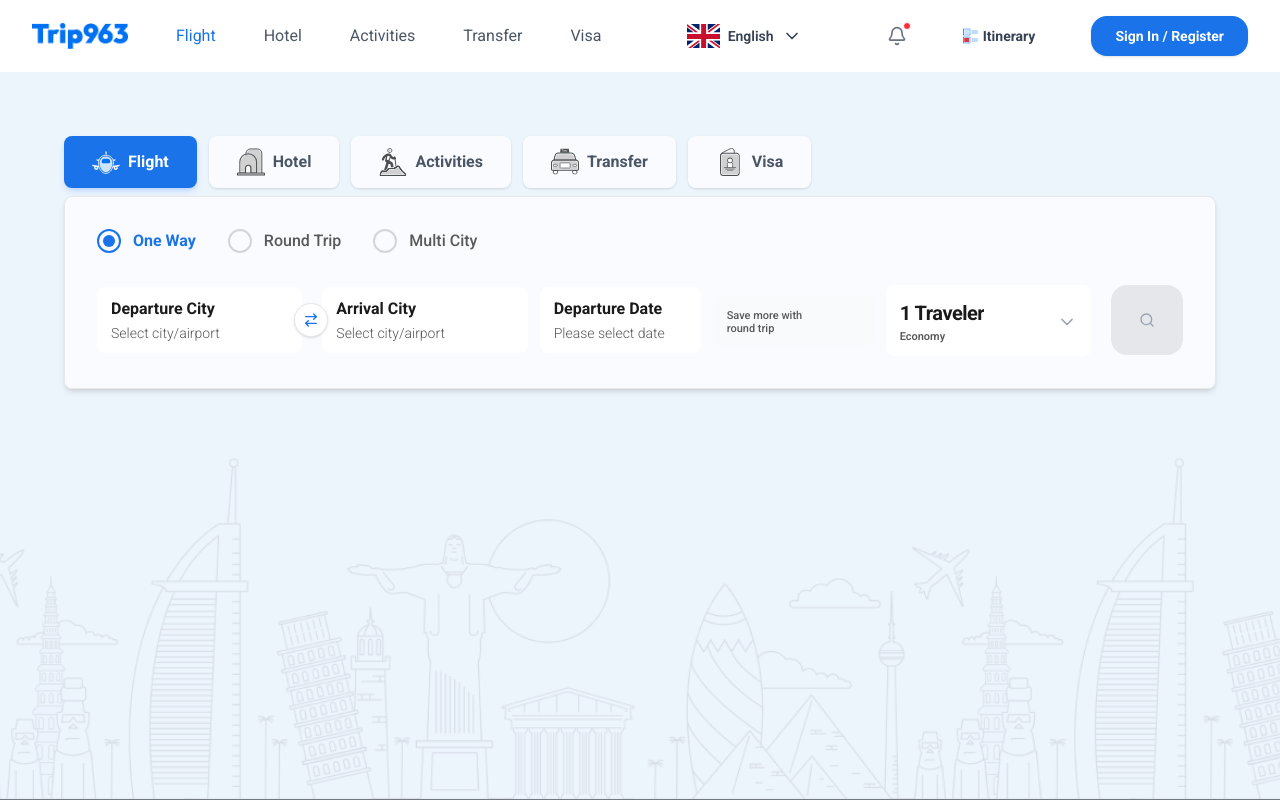
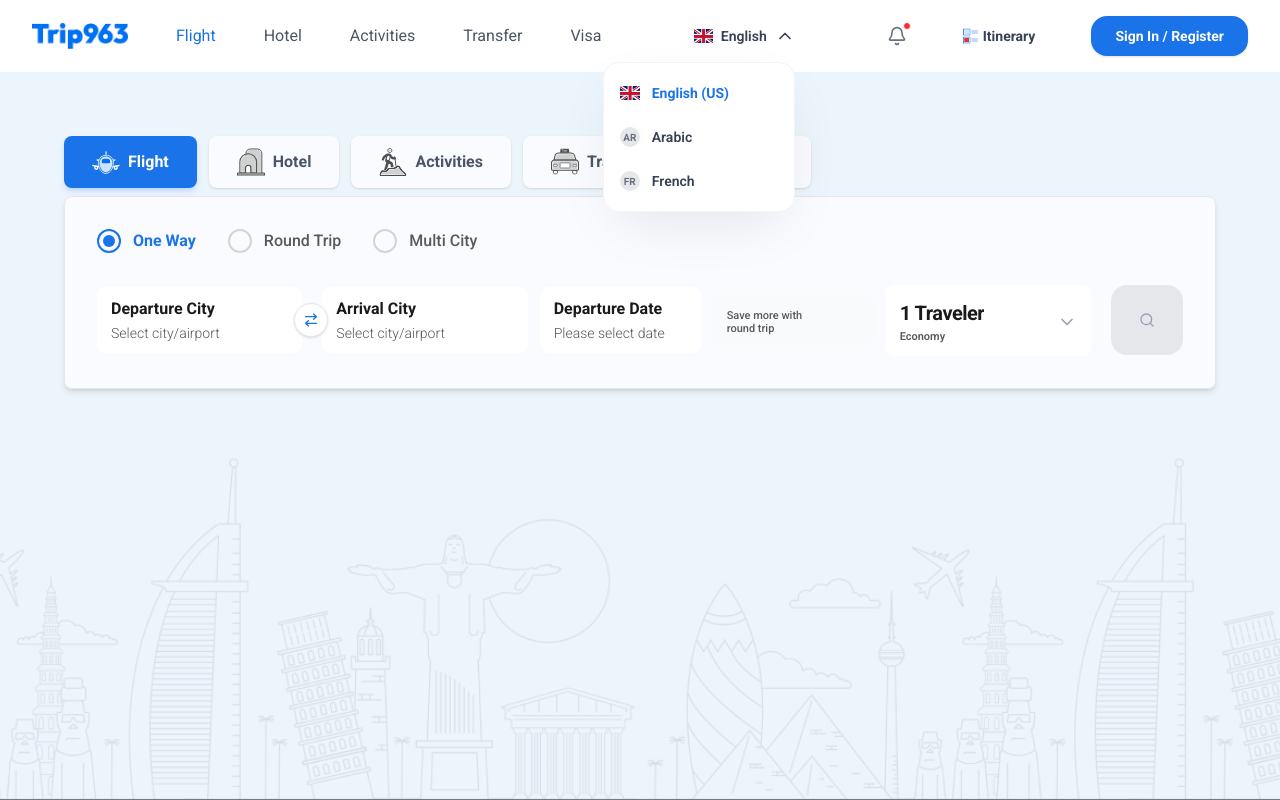
Before and after one commit to rakibthpi/tour-travell-date, a Next.js app: page / in a window 1280 px wide. Both pictures are taken after a click on the button "English". Built offline with nearby package versions, Linux system fonts and the light colour scheme.

Commit message:
some change

```diff
--- a/components/Header.tsx
+++ b/components/Header.tsx
@@ -1,6 +1,23 @@
+"use client";
+
+import React, {useState, useRef, useEffect} from "react";
 import {Bell, ChevronDown} from "lucide-react";
+import {motion, AnimatePresence} from "framer-motion";
 
 export default function Header() {
+  const [isLangOpen, setIsLangOpen] = useState(false);
+  const dropdownRef = useRef<HTMLDivElement>(null);
+
+  useEffect(() => {
+    function handleClickOutside(event: MouseEvent) {
+      if (dropdownRef.current && !dropdownRef.current.contains(event.target as Node)) {
+        setIsLangOpen(false);
+      }
+    }
+    document.addEventListener("mousedown", handleClickOutside);
+    return () => document.removeEventListener("mousedown", handleClickOutside);
+  }, []);
+
   return (
     <header className="w-full h-18 bg-white flex items-center justify-center px-8 z-50">
       <div className="w-full container mx-auto flex items-center justify-between">
@@ -30,14 +47,61 @@ export default function Header() {
             </a>
           </nav>
         </div>
-        <div>
-          <button className="flex items-center space-x-2 text-gray-700 font-semibold text-sm hover:text-[#1A73E8] transition-colors">
-            <span className="text-base">
-              <img src="./usa.png" alt="photos" />
+        <div className="relative z-50" ref={dropdownRef}>
+          <button
+            onClick={() => setIsLangOpen(!isLangOpen)}
+            className="flex items-center space-x-2 text-gray-700 font-semibold text-sm hover:text-[#1A73E8] transition-colors"
+          >
+            <span className="text-base flex items-center">
+              <img src="./usa.png" alt="English" className="h-[14px]" />
             </span>
             <span>English</span>
-            <ChevronDown className="w-5 h-5" />
+            <ChevronDown className={`w-5 h-5 transition-transform duration-200 ${isLangOpen ? "rotate-180" : ""}`} />
           </button>
+
+          <AnimatePresence>
+            {isLangOpen && (
+              <motion.div
+                initial={{opacity: 0, scale: 0.95, y: 10}}
+                animate={{opacity: 1, scale: 1, y: 0}}
+                exit={{opacity: 0, scale: 0.95, y: 10}}
+                transition={{duration: 0.15}}
+                className="absolute top-full mt-4 right-0 bg-white border border-gray-100 shadow-[0_20px_60px_-15px_rgba(0,0,0,0.1)] rounded-xl py-2 w-48 overflow-hidden"
+              >
+                <div className="flex flex-col">
+                  <button
+                    onClick={() => setIsLangOpen(false)}
+                    className="flex items-center space-x-3 px-4 py-3 hover:bg-blue-50 transition-colors w-full text-left"
+                  >
+                    <img src="./usa.png" alt="English" className="w-5" />
+                    <span className="text-sm font-bold text-[#1A73E8]">English (US)</span>
+                  </button>
+                  <button
+                    onClick={() => setIsLangOpen(false)}
+                    className="flex items-center space-x-3 px-4 py-3 hover:bg-gray-50 transition-colors w-full text-left group"
+                  >
+                    <div className="w-5 h-5 rounded-full bg-gray-200 flex items-center justify-center text-[10px] font-bold text-gray-500 group-hover:bg-[#1A73E8] group-hover:text-white transition-colors">
+                      AR
+                    </div>
+                    <span className="text-sm font-semibold text-gray-700 group-hover:text-[#1A73E8] transition-colors">
+                      Arabic
+                    </span>
+                  </button>
+                  <button
+                    onClick={() => setIsLangOpen(false)}
+                    className="flex items-center space-x-3 px-4 py-3 hover:bg-gray-50 transition-colors w-full text-left group"
+                  >
+                    <div className="w-5 h-5 rounded-full bg-gray-200 flex items-center justify-center text-[10px] font-bold text-gray-500 group-hover:bg-[#1A73E8] group-hover:text-white transition-colors">
+                      FR
+                    </div>
+                    <span className="text-sm font-semibold text-gray-700 group-hover:text-[#1A73E8] transition-colors">
+                      French
+                    </span>
+                  </button>
+                </div>
+              </motion.div>
+            )}
+          </AnimatePresence>
         </div>
 
         {/* Right Side: Actions */}
--- a/components/flight/DateSelector.tsx
+++ b/components/flight/DateSelector.tsx
@@ -117,7 +117,7 @@ export function CalendarPopup({openPopup, setOpenPopup, tripType, departureDate,
       initial={{opacity: 0, scale: 0.95, y: 20}}
       animate={{opacity: 1, scale: 1, y: 0}}
       exit={{opacity: 0, scale: 0.95, y: 20}}
-      className="absolute z-[100] top-[120px] left-[40%]"
+      className="absolute z-[100] top-[160px] left-[40%]"
     >
       <FareCalendarPicker
         tripType={tripType}
--- a/components/flight/LocationSelector.tsx
+++ b/components/flight/LocationSelector.tsx
@@ -115,8 +115,8 @@ export function LocationPopup({openPopup, searchQuery, setSearchQuery, filteredA
       animate={{opacity: 1, scale: 1, y: 0}}
       exit={{opacity: 0, scale: 0.95, y: -20}}
       className={cn(
-        "absolute z-[100] bg-white shadow-[0_24px_60px_-15px_rgba(0,0,0,0.3)] border border-border-light rounded-2xl p-0 w-[400px] overflow-hidden top-[120px]",
-        openPopup === "fromSearch" ? "left-8" : "left-[30%]",
+        "absolute z-[100] bg-white shadow-[0_24px_60px_-15px_rgba(0,0,0,0.3)] border border-border-light rounded-2xl p-0 w-[400px] overflow-hidden top-[160px]",
+        openPopup === "fromSearch" ? "left-8" : "left-[20%]",
       )}
     >
       <div className="p-4 bg-gray-50 border-b border-gray-100 flex items-center space-x-3">
--- a/components/flight/PassengerSelector.tsx
+++ b/components/flight/PassengerSelector.tsx
@@ -42,7 +42,7 @@ export function PassengerPopup({openPopup, setOpenPopup, passengers, setPassenge
       initial={{opacity: 0, scale: 0.95, y: -20}}
       animate={{opacity: 1, scale: 1, y: 0}}
       exit={{opacity: 0, scale: 0.95, y: -20}}
-      className="absolute right-8 top-[120px] z-[100] bg-white shadow-[0_20px_60px_-15px_rgba(0,0,0,0.3)] border border-border-light rounded-3xl p-8 w-[360px]"
+      className="absolute right-8 top-[160px] z-[100] bg-white shadow-[0_20px_60px_-15px_rgba(0,0,0,0.3)] border border-border-light rounded-3xl p-8 w-[360px]"
     >
       <div className="space-y-6">
         <div className="flex items-center justify-between">
```
